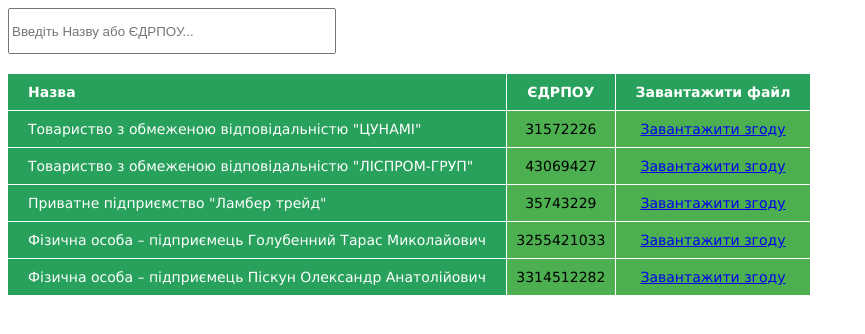
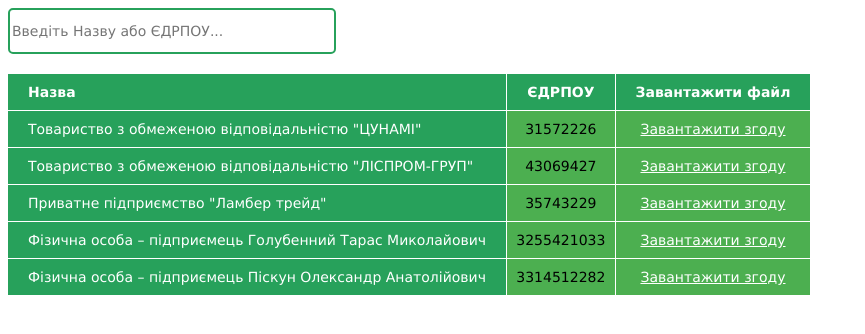
Before and after one commit to valeriytitovych/agreement, a website: page index.html in a window 1280 px wide. Shown: the whole page, without its empty margins (0-865 px from the left). Drawn offline with Linux system fonts and the light colour scheme.

Commit message:
added input css

```diff
--- a/css/style.css
+++ b/css/style.css
@@ -2,6 +2,12 @@
     width: 320px;
     height: 40px;
     margin-bottom: 20px;
+    border-style: solid;
+    border-radius: 5px;
+    border-width: 2px;
+    border-color: #27A15B;
+    font-family: "Lucida Sans Unicode", "Lucida Grande", Sans-Serif;
+    font-size: 14px;
 }
 
 table {
@@ -33,3 +39,7 @@ th:first-child,
 td:first-child {
     text-align: left;
 }
+
+a {
+    color: white;
+}
```
